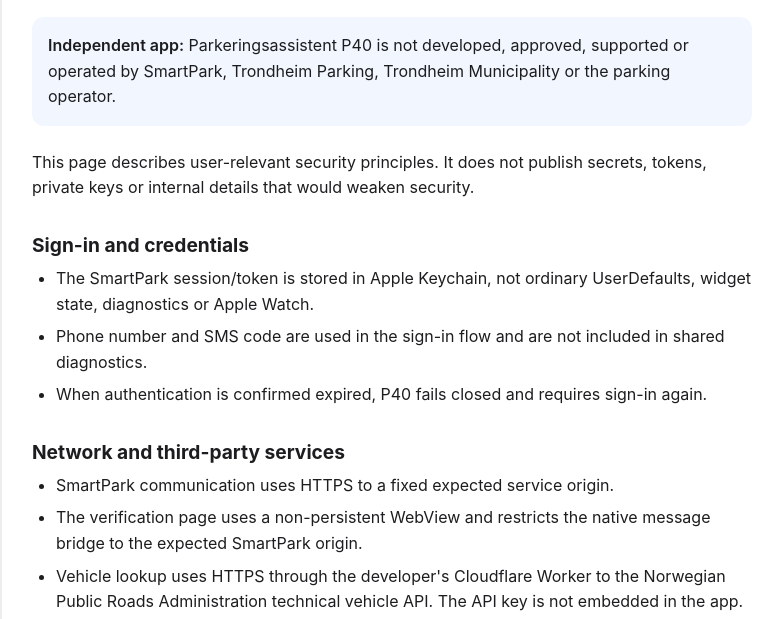
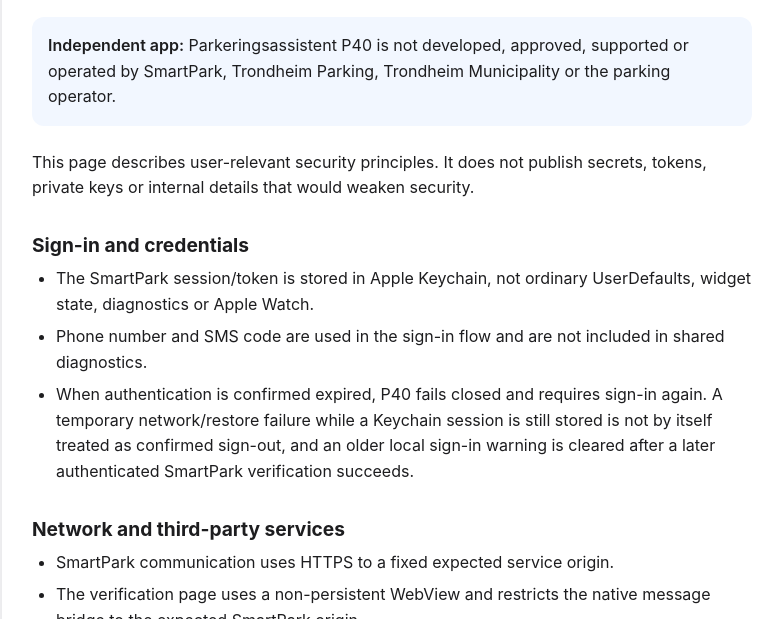
Before and after one commit to rskjonbe/parkering-p40, a plain HTML site: page en/security.html in a window 1280 px wide. Shown: the part 180-799 px from the top of the page, without its empty margins (248-1030 px from the left). Drawn offline with Linux system fonts and the light colour scheme.

Commit message:
Docs: align English security page with Build 74

```diff
--- a/en/security.html
+++ b/en/security.html
@@ -28,14 +28,14 @@
     <ul>
       <li>The SmartPark session/token is stored in Apple Keychain, not ordinary UserDefaults, widget state, diagnostics or Apple Watch.</li>
       <li>Phone number and SMS code are used in the sign-in flow and are not included in shared diagnostics.</li>
-      <li>When authentication is confirmed expired, P40 fails closed and requires sign-in again.</li>
+      <li>When authentication is confirmed expired, P40 fails closed and requires sign-in again. A temporary network/restore failure while a Keychain session is still stored is not by itself treated as confirmed sign-out, and an older local sign-in warning is cleared after a later authenticated SmartPark verification succeeds.</li>
     </ul>
 
     <h2>Network and third-party services</h2>
     <ul>
       <li>SmartPark communication uses HTTPS to a fixed expected service origin.</li>
       <li>The verification page uses a non-persistent WebView and restricts the native message bridge to the expected SmartPark origin.</li>
-      <li>Vehicle lookup uses HTTPS through the developer's Cloudflare Worker to the Norwegian Public Roads Administration technical vehicle API. The API key is not embedded in the app.</li>
+      <li>Vehicle lookup uses HTTPS through the developer's Cloudflare Worker to the Norwegian Public Roads Administration technical vehicle API. The registration number is sent by the app in the JSON body of an HTTPS POST request, not in the Worker URL. The API key is not embedded in the app.</li>
       <li>P40 depends on third-party services and can stop working if their API, policy or access changes. Unknown/changed responses are intended to fail closed rather than be guessed around.</li>
     </ul>
 
```
